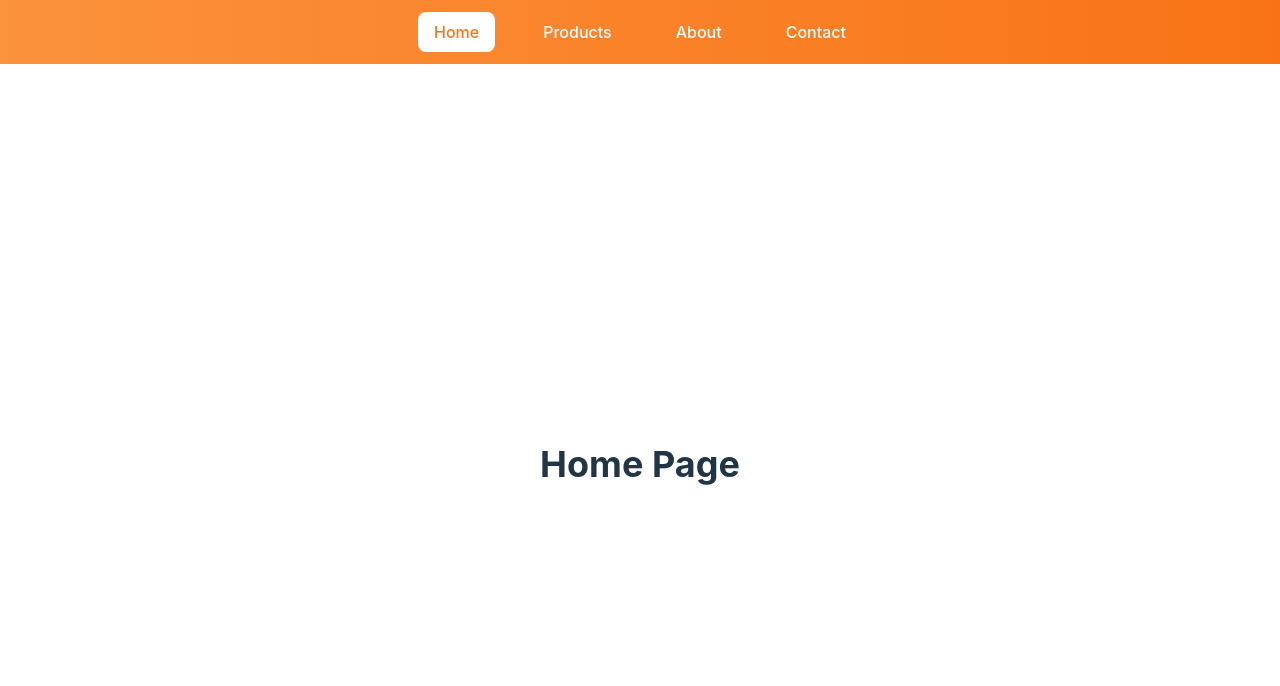
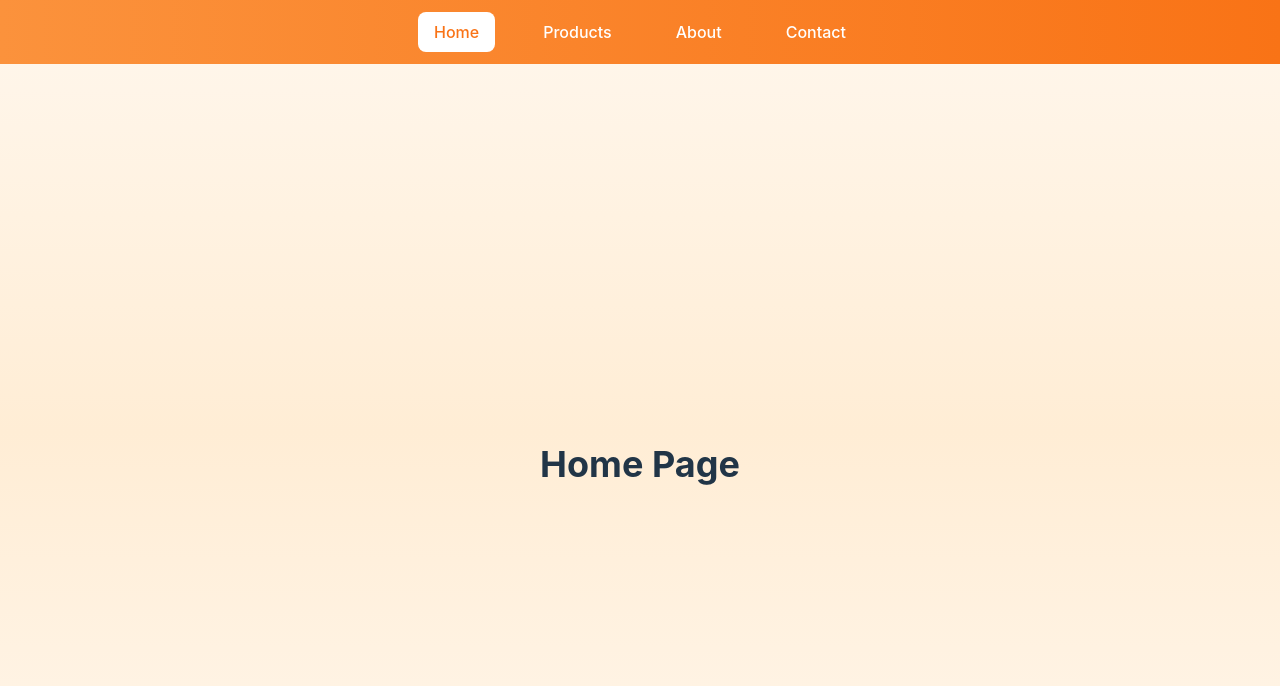
Before and after one commit to NickCaravias/mango-stand, a React (Vite) app in the folder client/: page / in a window 1280 px wide. Shown: the top 686 px of the page. Built offline with nearby package versions, Linux system fonts and the light colour scheme.

Commit message:
change to mango color

```diff
--- a/client/src/App.tsx
+++ b/client/src/App.tsx
@@ -43,7 +43,7 @@ function Home() {
 function App() {
   return (
     <Router>
-      <div className="min-h-screen w-screen bg-white overflow-x-hidden">
+      <div className="min-h-screen w-screen overflow-x-hidden bg-gradient-to-b from-orange-50 via-orange-100 to-orange-50">
         <Navigation />
         <main className="w-full">
           <Routes>
--- a/client/src/pages/Products.tsx
+++ b/client/src/pages/Products.tsx
@@ -9,7 +9,7 @@ const Products = () => {
       <div className="flex flex-wrap justify-center gap-6">
         <ProductBox
           name="Dehydrated Mangoes"
-          imageUrl="/mango-image.jpg"
+          imageUrl="/dried-mango.webp"
           price={5.99}
         />
         {/* Add more ProductBox components as needed */}
```
Also changed, not shown: client/public/dried-mango.webp (added).
